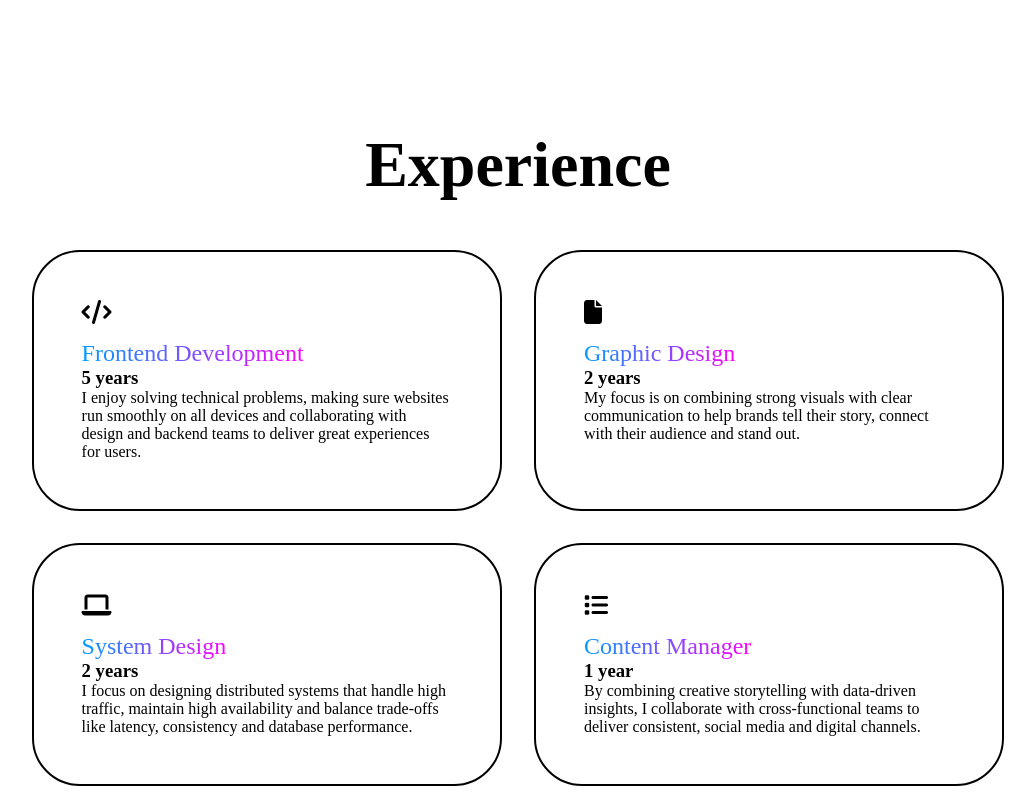
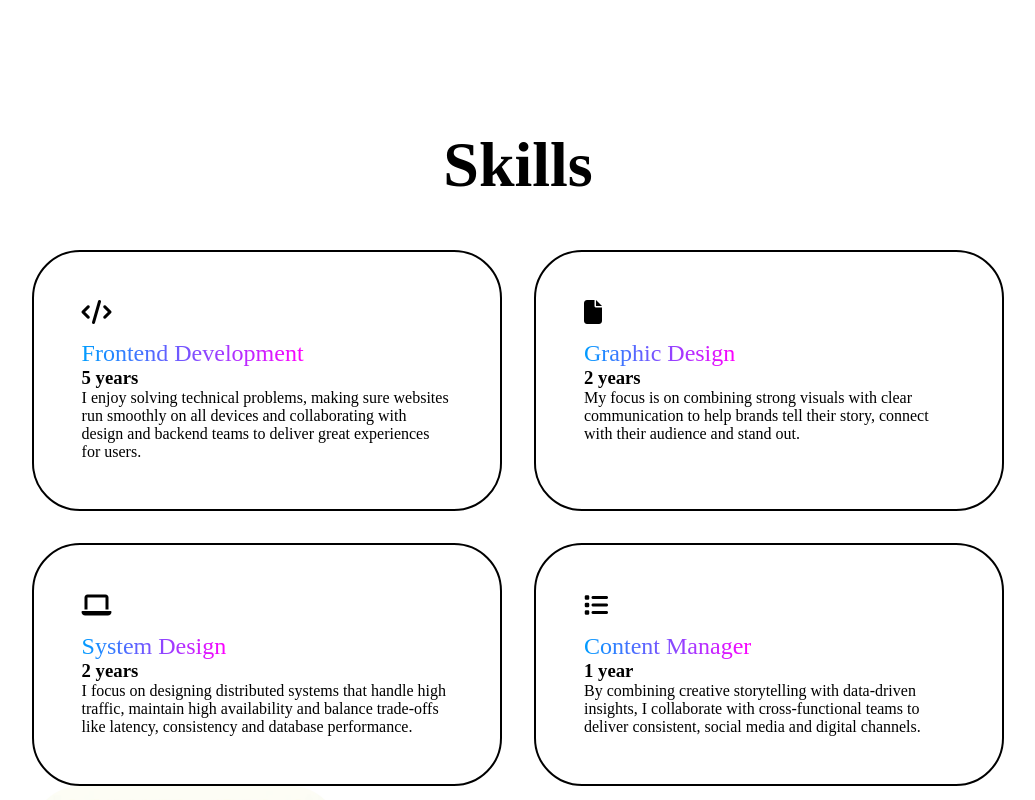
Before and after one commit to Ashley-tracy/Portfolio, a plain HTML site: page index.html in a window 1280 px wide. Shown: the part 800-1600 px from the top of the page, without its empty margins (122-1157 px from the left). Drawn offline with Linux system fonts and the light colour scheme.

Commit message:
change footer from experience to skills

```diff
--- a/index.html
+++ b/index.html
@@ -8,7 +8,9 @@
         <link reL="stylesheet" href="https://cdnjs.cloudflare.com/ajax/libs/font-awesome/6.6.0/css/all.min.css">
 </head>
 <body>
-    <header class="header">
+
+        <header class="header">
+
         <a href="#" class="logo"><span>Ashley Tracy</span></a>
 
         <ul class="nav-links">
@@ -28,7 +30,7 @@
                 <a href="#contact">Contact</a>
             </li>
         </ul>
-        </nav>
+
 
         <i class="fa-solid fa-bars"  id="menu-icon"></i>
 
@@ -63,9 +65,9 @@
 
       <section id="experience" class="experience">
 
-            <h2 class="section-title">Experience</h2>
+            <h2 class="section-title">Skills</h2>
 
-            <div class="experience-info">
+            <div class= "Skills-info">
 
                 <div class="grid">
 
@@ -159,7 +161,9 @@
                 </li>
 
             <li>
-                 <a href="#experience">Experience</a>
+                 <a href="#Skills">Skills
+
+                 </a>
             </li>
 
             <li>
@@ -171,7 +175,7 @@
             </li>
             </ul>
 
-            <p class="cpyright">©All rights reserved|Ashley Tracy</p>
+            <p class="copyright">©All rights reserved|Ashley Tracy</p>
         </footer>
 
 
--- a/style.css
+++ b/style.css
@@ -46,6 +46,7 @@
     position: relative;
     color: white;
     font-weight: 300;
+    cursor: pointer;
 }
 
 li a ::before{
@@ -167,7 +168,7 @@
     margin-bottom: 3rem;
 }
 
-.experience-info{
+.skills-info{
      display: flex;
      align-items: center;
      justify-content: center;
```
